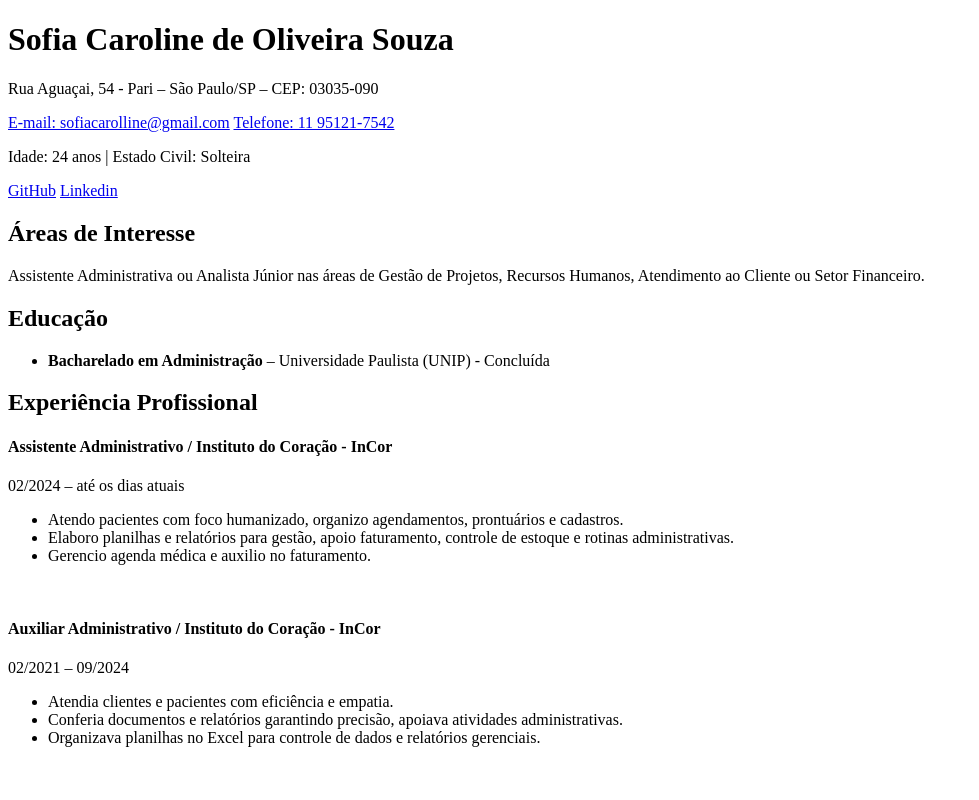
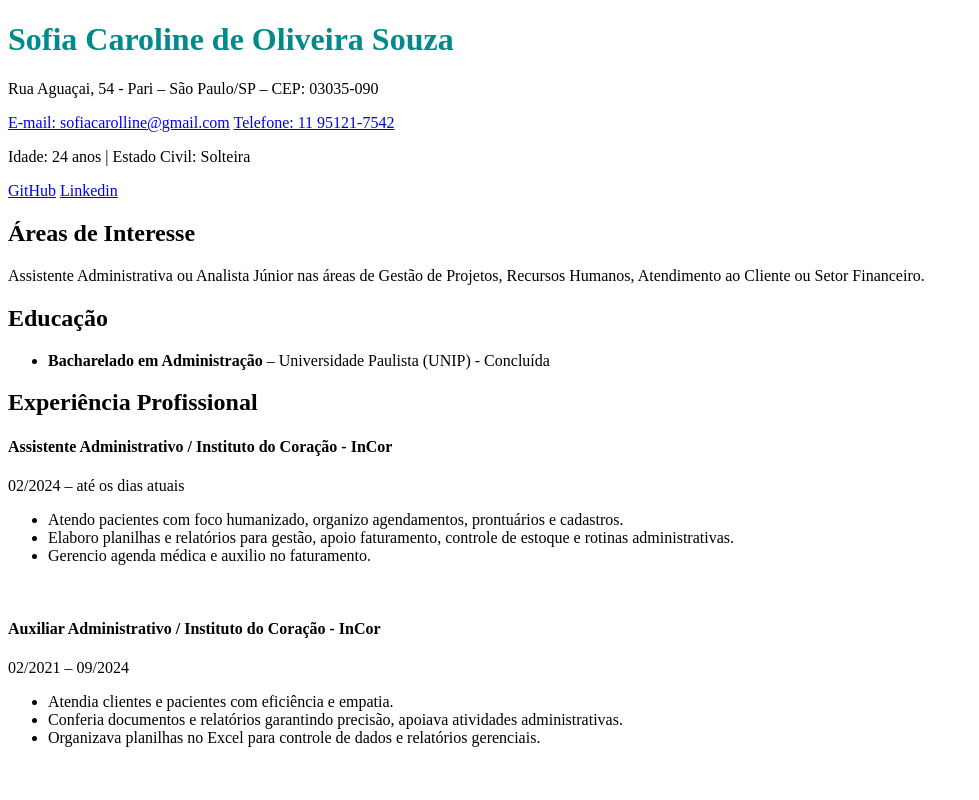
Before and after one commit to Gwsofiacarolline/Curr-culo-HTML, a plain HTML site: page index.html in a window 1280 px wide. Shown: the top 800 px of the page, without its empty margins (0-979 px from the left). Drawn offline with Linux system fonts and the light colour scheme.

Commit message:
organização das pastas e conexão com o CSS ao curriculo

```diff
--- /dev/null
+++ b/CSS/style.css
@@ -0,0 +1,3 @@
+h1{
+    color: darkcyan;
+}
--- a/Aula10/index.html
+++ b/index.html
@@ -4,6 +4,8 @@
     <meta charset="UTF-8">
     <meta name="viewport" content="width=device-width, initial-scale=1.0">
     <title>Currículo - Sofia Caroline de Oliveira Souza</title>
+
+    <link rel="stylesheet" href="CSS/style.css">
 </head>
 
 <body>
```
